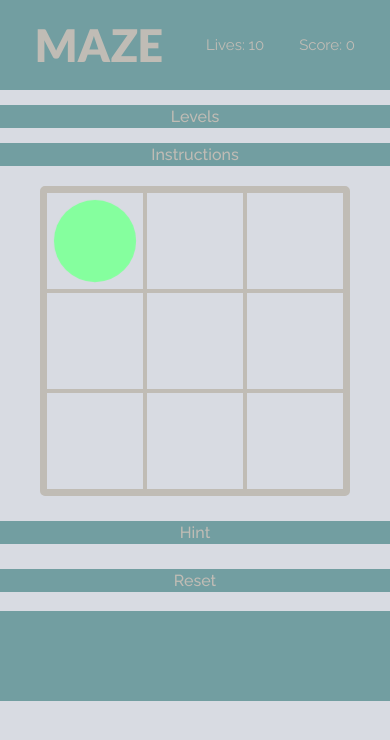
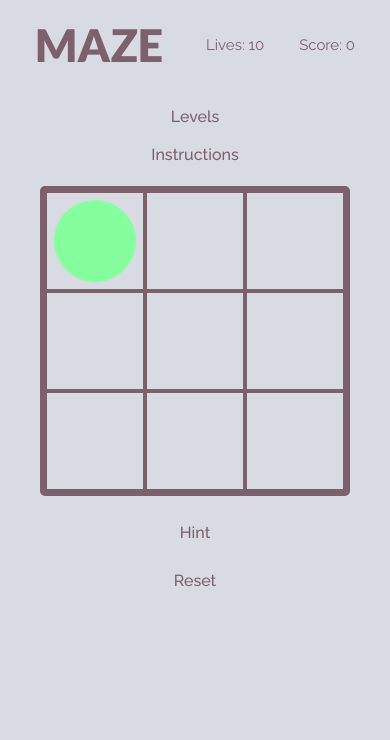
Before and after one commit to benlayer291/wdi-project-1, a PHP site: page / in a window 390 px wide. Shown: the top 740 px of the page. Run offline with PHP 8.4, Linux system fonts and the light colour scheme; some libraries are stand-ins or nearby versions.

Commit message:
Changed styling and color scheme

```diff
--- a/style.css
+++ b/style.css
@@ -13,18 +13,17 @@ main {
 
 header {
   height: 90px;
-  max-width: 960px;
+  max-width: 450px;
   margin: 0 auto;
   line-height: 90px;
-  background: #729EA1;
+  /*background: #729EA1;*/
 }
 
 h1 {
   float:left;
   font-size: 65px;
   font-weight: 900;
-  color: #C0BCB5;
-  margin-left: 50px;
+  color: #7C606B;
 }
 
 display {
@@ -35,12 +34,12 @@ display {
 
 .display-item {
   float:right;
-  padding: 5px 10px 10px 5px;
-  margin-right: 25px;
+  /*padding: 5px 10px 10px 5px;*/
+  margin-right: 10px;
   font-family: 'Raleway', sans-serif;
   font-size: 22px;
   font-weight: 400;
-  color: #C0BCB5;
+  color: #7C606B;
 }
 
 /*Main*/
@@ -63,9 +62,9 @@ display {
   line-height: 23px;
   font-family: 'Raleway', sans-serif;
   font-weight: 500;
-  color:#C0BCB5;
+  color:#7C606B;
   margin: 15px auto;
-  background: #729EA1;
+  /*background: #729EA1;*/
   cursor:default;
 }
 
@@ -76,9 +75,9 @@ display {
   line-height: 23px;
   font-family: 'Raleway', sans-serif;
   font-weight: 500;
-  color:#C0BCB5;
+  color:#7C606B;
   margin: 10px auto;
-  background: #729EA1;
+  /*background: #729EA1;*/
   cursor:default;
 }
 
@@ -108,9 +107,9 @@ display {
   line-height: 23px;
   font-family: 'Raleway', sans-serif;
   font-weight: 500;
-  color:#C0BCB5;
+  color:#7C606B;
   margin: 10px auto;
-  background: #729EA1;
+ /* background: #729EA1;*/
   cursor:default;
 }
 
@@ -122,10 +121,10 @@ display {
   line-height: 23px;
   font-family: 'Raleway', sans-serif;
   font-weight: 500;
-  color:#C0BCB5;
+  color:#7C606B;
   padding: 10px 10px;
   margin: 10px auto;
-  background: #729EA1;
+  /*background: #729EA1;*/
   cursor:default;
 }
 
@@ -150,7 +149,7 @@ display {
   /*width: 100%;
   height: 100%;*/
   overflow: hidden;
-  border: 5px solid #C0BCB5;
+  border: 5px solid #7C606B;
   border-radius: 5px;
   position: relative;
 }
@@ -159,7 +158,7 @@ display {
   width: 146px;
   height: 146px;
   float: left;
-  border: 2px solid #C0BCB5;
+  border: 2px solid #7C606B;
   line-height: 146px;
   /*line-height: 33.33%;*/
   position: relative;
@@ -171,7 +170,7 @@ display {
   /*width: 25%;
   height: 25.1%;*/
   float: left;
-  border: 2px solid #C0BCB5;
+  border: 2px solid #7C606B;
   line-height: 108.5px;
   /*line-height: 25.1%;*/
   position: relative;
@@ -183,7 +182,7 @@ display {
   /*width: 19.98%;
   height: 19.98%;*/
   float: left;
-  border: 2px solid #C0BCB5;
+  border: 2px solid #7C606B;
   line-height: 86px;
   /*line-height: 19.98%;*/
   position: relative;
@@ -195,7 +194,7 @@ display {
   /*width: 16.66%;
   height: 16.66%;*/
   float: left;
-  border: 2px solid #C0BCB5;
+  border: 2px solid #7C606B;
   line-height: 71px;
  /* line-height: 16.66%;*/
   position: relative;
@@ -289,9 +288,9 @@ display {
   line-height: 23px;
   font-family: 'Raleway', sans-serif;
   font-weight: 500;
-  color:#C0BCB5;
+  color:#7C606B;
   margin: 5px 0px 0px 0px;
-  background: #729EA1;
+  /*background: #729EA1;*/
   cursor:default;
 }
 
@@ -307,7 +306,7 @@ display {
   font-family: 'Raleway', sans-serif;
   font-weight: 300;
   font-size: 12px;
-  color:#C0BCB5;
+  color:#7C606B;
   margin: 5px 0px 0px 0px;
 }
 
@@ -319,13 +318,20 @@ footer {
   max-width: 960px;
   margin: 70px auto 0 auto;
   line-height: 90px;
-  background: #729EA1;
+  /*background: #729EA1;*/
   overflow: hidden;
 }
 
 /*Responsive design*/
 
 @media only screen and (max-width: 600px) {
+
+  h1 {
+    font-size: 45px;
+    font-weight: 900;
+    color: #7C606B;
+    margin-left: 35px;
+  }
 
   .levels-menu {
     width: 100%;
@@ -391,7 +397,7 @@ footer {
     /*width: 100%;
     height: 100%;*/
     overflow: hidden;
-    border: 5px solid #C0BCB5;
+    border: 5px solid #7C606B;
     border-radius: 5px;
     position: relative;
   }
@@ -400,7 +406,7 @@ footer {
     width: 96px;
     height: 96px;
     float: left;
-    border: 2px solid #C0BCB5;
+    border: 2px solid #7C606B;
     line-height: 96px;
     /*line-height: 33.33%;*/
     position: relative;
@@ -412,7 +418,7 @@ footer {
     /*width: 25%;
     height: 25.1%;*/
     float: left;
-    border: 2px solid #C0BCB5;
+    border: 2px solid #7C606B;
     line-height: 71px;
     /*line-height: 25.1%;*/
     position: relative;
@@ -424,7 +430,7 @@ footer {
     /*width: 19.98%;
     height: 19.98%;*/
     float: left;
-    border: 2px solid #C0BCB5;
+    border: 2px solid #7C606B;
     line-height: 56px;
     /*line-height: 19.98%;*/
     position: relative;
@@ -436,7 +442,7 @@ footer {
     /*width: 16.66%;
     height: 16.66%;*/
     float: left;
-    border: 2px solid #C0BCB5;
+    border: 2px solid #7C606B;
     line-height: 46px;
    /* line-height: 16.66%;*/
     position: relative;
@@ -526,12 +532,12 @@ footer {
 
 @media only screen and (max-width: 500px) {
 
-  h1 {
+  /*h1 {
     font-size: 45px;
     font-weight: 900;
-    color: #C0BCB5;
+    color: #7C606B;
     margin-left: 35px;
-  }
+  }*/
 
   display {
     float:right;
```
